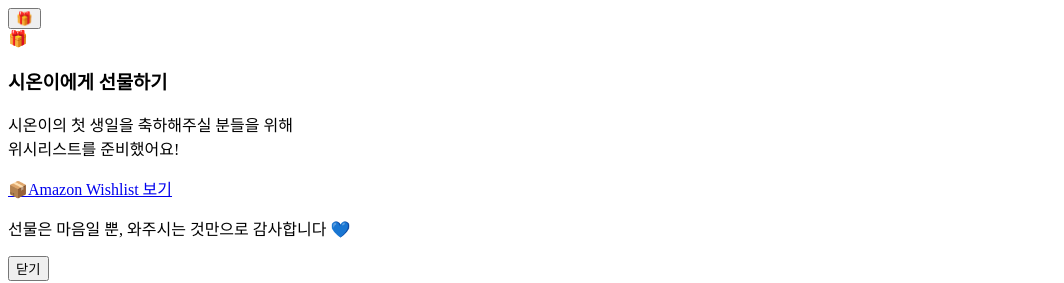
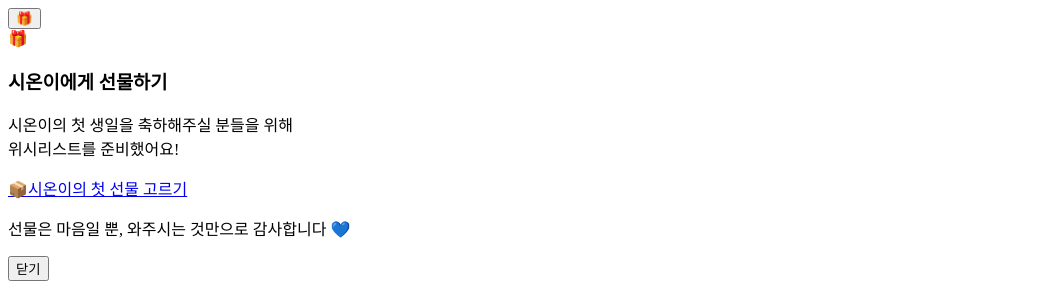
Before and after one commit to shazi57/sean-first-birthday, a Next.js app: page /concept-c-4-1 in a window 1280 px wide. Both pictures are taken after a click on the button "Wishlist". Shown: the top 283 px of the page, without its empty margins (0-1064 px from the left). Built offline with nearby package versions, Linux system fonts and the light colour scheme.

Commit message:
Update wishlist button text to 시온이의 첫 선물 고르기

```diff
--- a/pages/concept-c-4-1.jsx
+++ b/pages/concept-c-4-1.jsx
@@ -110,7 +110,7 @@ export default function ConceptC4_1() {
               </p>
             </div>
 
-            {/* Amazon Wishlist Button */}
+            {/* Wishlist Button */}
             <a
               href="https://www.amazon.com/hz/wishlist/ls/PLACEHOLDER"
               target="_blank"
@@ -118,7 +118,7 @@ export default function ConceptC4_1() {
               className="flex items-center justify-center gap-3 w-full py-4 bg-[#FF9900] hover:bg-[#e88b00] rounded-2xl text-white font-nanum text-sm font-bold transition-colors shadow-md"
             >
               <span className="text-lg">📦</span>
-              Amazon Wishlist 보기
+              시온이의 첫 선물 고르기
             </a>
 
             {/* Secondary note */}
@@ -285,7 +285,7 @@ export default function ConceptC4_1() {
             className="inline-flex items-center justify-center gap-2 px-6 py-3 bg-[#FF9900] hover:bg-[#e88b00] rounded-full text-white font-nanum text-sm font-bold transition-colors shadow-md"
           >
             <span>📦</span>
-            Amazon Wishlist 보기
+            시온이의 첫 선물 고르기
           </a>
           <p className="font-nanum text-xs text-gray-400 mt-4">
             선물은 마음일 뿐, 와주시는 것만으로 감사합니다 💙
```
